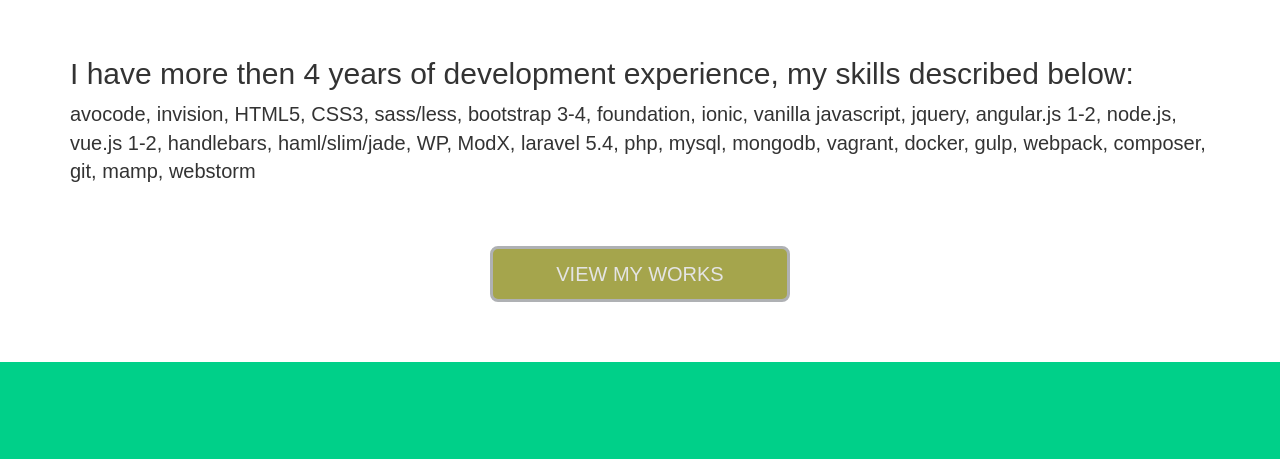
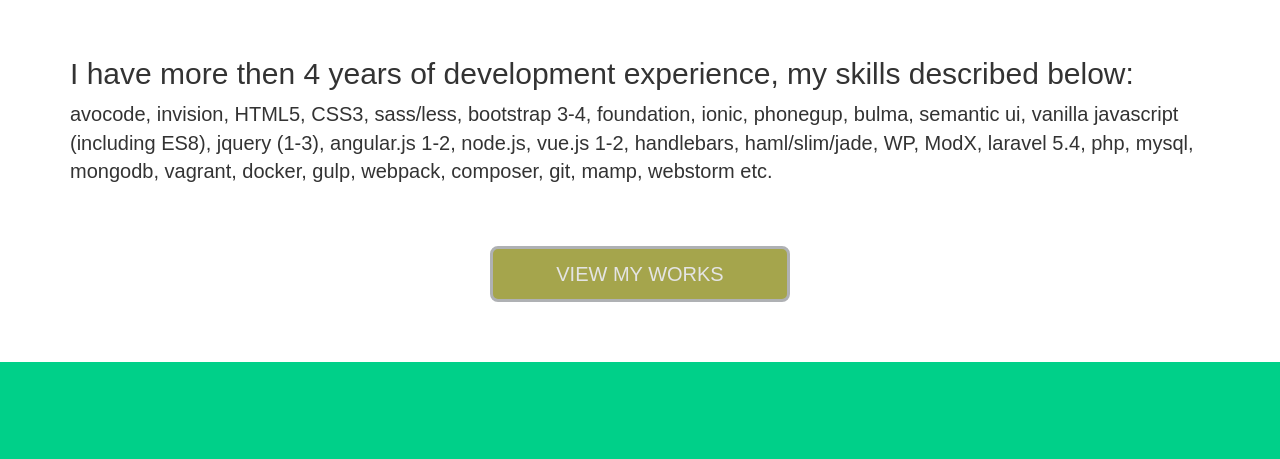
Before and after one commit to GSemikozov/GSemikozov.github.io, a website: page index.html in a window 1280 px wide. Shown: the part 317-776 px from the top of the page. Drawn offline with nearby package versions, Linux system fonts and the light colour scheme; some packages are replaced by stand-ins of ours.

Commit message:
fix text

```diff
--- a/index.html
+++ b/index.html
@@ -60,9 +60,7 @@
                         <div class="row block_about__content">
                             <h2>I have more then 4 years of development experience, my skills described below:</h2>
                             <p>
-                                avocode, invision, HTML5, CSS3, sass/less, bootstrap 3-4, foundation, ionic, vanilla javascript,
-                                jquery, angular.js 1-2, node.js, vue.js 1-2, handlebars, haml/slim/jade, WP, ModX, laravel 5.4, php,
-                                mysql, mongodb, vagrant, docker, gulp, webpack, composer, git, mamp, webstorm
+                                avocode, invision, HTML5, CSS3, sass/less, bootstrap 3-4, foundation, ionic, phonegup, bulma, semantic ui, vanilla javascript (including ES8), jquery (1-3), angular.js 1-2, node.js, vue.js 1-2, handlebars, haml/slim/jade, WP, ModX, laravel 5.4, php, mysql, mongodb, vagrant, docker, gulp, webpack, composer, git, mamp, webstorm etc.
                             </p>
                         </div>
                     </div>
```
